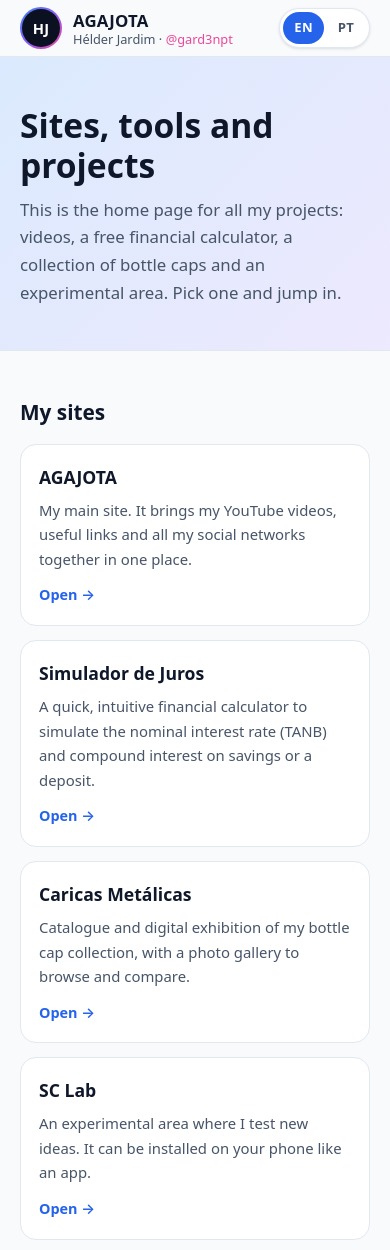
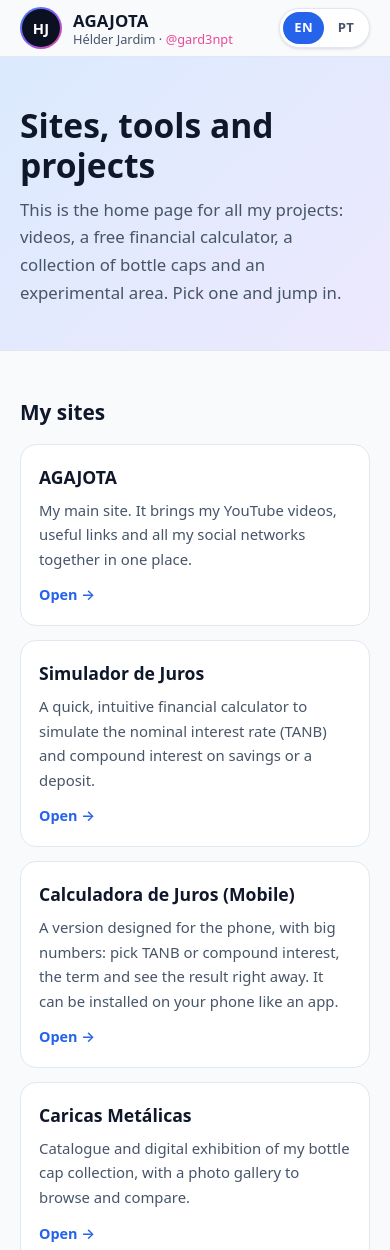
Before and after one commit to gard3npt/gard3npt.github.io, a plain HTML site: page index.html in a window 390 px wide. Shown: the top 1250 px of the page. Drawn offline with Linux system fonts and the light colour scheme.

Commit message:
Add files via upload

```diff
--- a/index.html
+++ b/index.html
@@ -4,12 +4,12 @@
 <meta charset="utf-8">
 <meta name="viewport" content="width=device-width, initial-scale=1">
 <title>gard3npt · Sites</title>
-<meta name="description" content="Página inicial de gard3npt: AGAJOTA, Simulador de Juros, Caricas Metálicas e SC Lab. Vídeos, ferramentas gratuitas e uma coleção de caricas.">
+<meta name="description" content="Página inicial de gard3npt: AGAJOTA, Simulador de Juros, Calculadora de Juros, Caricas Metálicas e SC Lab. Vídeos, ferramentas gratuitas e uma coleção de caricas.">
 <meta name="google-adsense-account" content="ca-pub-4094039418988922">
 <link rel="canonical" href="https://gard3npt.github.io/">
 <link rel="icon" href="https://gard3npt.github.io/agajota/favicon2.png">
 <meta property="og:title" content="gard3npt · Sites">
-<meta property="og:description" content="AGAJOTA, Simulador de Juros, Caricas Metálicas e SC Lab.">
+<meta property="og:description" content="AGAJOTA, Simulador de Juros, Calculadora de Juros, Caricas Metálicas e SC Lab.">
 <meta property="og:url" content="https://gard3npt.github.io/">
 <meta property="og:image" content="https://gard3npt.github.io/agajota/favicon2.png">
 <style>
@@ -142,6 +142,11 @@ footer p{font-size:.9rem}
       <span data-i18n="c2">Calculadora financeira rápida e intuitiva, para simular a TANB e os juros compostos de uma poupança ou de um depósito.</span>
       <em data-i18n="open">Abrir →</em>
     </a>
+    <a class="card" href="https://gard3npt.github.io/calculadorajuros/">
+      <div class="top"><img src="https://gard3npt.github.io/calculadorajuros/icons/favicon-64.png" alt="" width="32" height="32" loading="lazy" onerror="this.style.display='none'"><b>Calculadora de Juros (Mobile)</b></div>
+      <span data-i18n="c5">Versão pensada para o telemóvel, com números grandes: escolhe TANB ou juros compostos, o prazo e vê logo o resultado. Pode ser instalada no telemóvel como uma aplicação.</span>
+      <em data-i18n="open">Abrir →</em>
+    </a>
     <a class="card" href="https://gard3npt.github.io/caricas_metalicas/">
       <div class="top"><img src="https://gard3npt.github.io/caricas_metalicas/favicon.png" alt="" width="32" height="32" loading="lazy" onerror="this.style.display='none'"><b>Caricas Metálicas</b></div>
       <span data-i18n="c3">Catálogo e exposição digital da minha coleção de caricas, com galeria de fotografias para ver e comparar.</span>
@@ -197,6 +202,7 @@ footer p{font-size:.9rem}
         <ul>
           <li><a href="https://gard3npt.github.io/agajota/">AGAJOTA</a></li>
           <li><a href="https://gard3npt.github.io/simuladorjuros/">Simulador de Juros</a></li>
+          <li><a href="https://gard3npt.github.io/calculadorajuros/">Calculadora de Juros (Mobile)</a></li>
           <li><a href="https://gard3npt.github.io/caricas_metalicas/">Caricas Metálicas</a></li>
           <li><a href="https://gard3npt.github.io/sc/">SC Lab</a></li>
         </ul>
@@ -211,7 +217,7 @@ footer p{font-size:.9rem}
         </ul>
       </div>
     </div>
-    <div class="copy"><div class="upd" id="updInfo" role="status"><span data-i18n="upd">Última atualização:</span> 19/11/2026</div>© <span id="ano">2026</span> <span class="aga" id="agaBtn">AGAJOTA</span></div>
+    <div class="copy"><div class="upd" id="updInfo" role="status"><span data-i18n="upd">Última atualização:</span> 21/11/2026</div>© <span id="ano">2026</span> <span class="aga" id="agaBtn">AGAJOTA</span></div>
   </div>
 </footer>
 
@@ -242,6 +248,7 @@ footer p{font-size:.9rem}
           <option value="" data-i18n="s0">Geral</option>
           <option>AGAJOTA</option>
           <option>Simulador de Juros</option>
+          <option>Calculadora de Juros (Mobile)</option>
           <option>Caricas Metálicas</option>
           <option>SC Lab</option>
         </select>
@@ -270,6 +277,7 @@ document.getElementById('ano').textContent = new Date().getFullYear();
     h_sites:'My sites',
     c1:'My main site. It brings my YouTube videos, useful links and all my social networks together in one place.',
     c2:'A quick, intuitive financial calculator to simulate the nominal interest rate (TANB) and compound interest on savings or a deposit.',
+    c5:'A version designed for the phone, with big numbers: pick TANB or compound interest, the term and see the result right away. It can be installed on your phone like an app.',
     c3:'Catalogue and digital exhibition of my bottle cap collection, with a photo gallery to browse and compare.',
     c4:'An experimental area where I test new ideas. It can be installed on your phone like an app.',
     open:'Open →',
```
